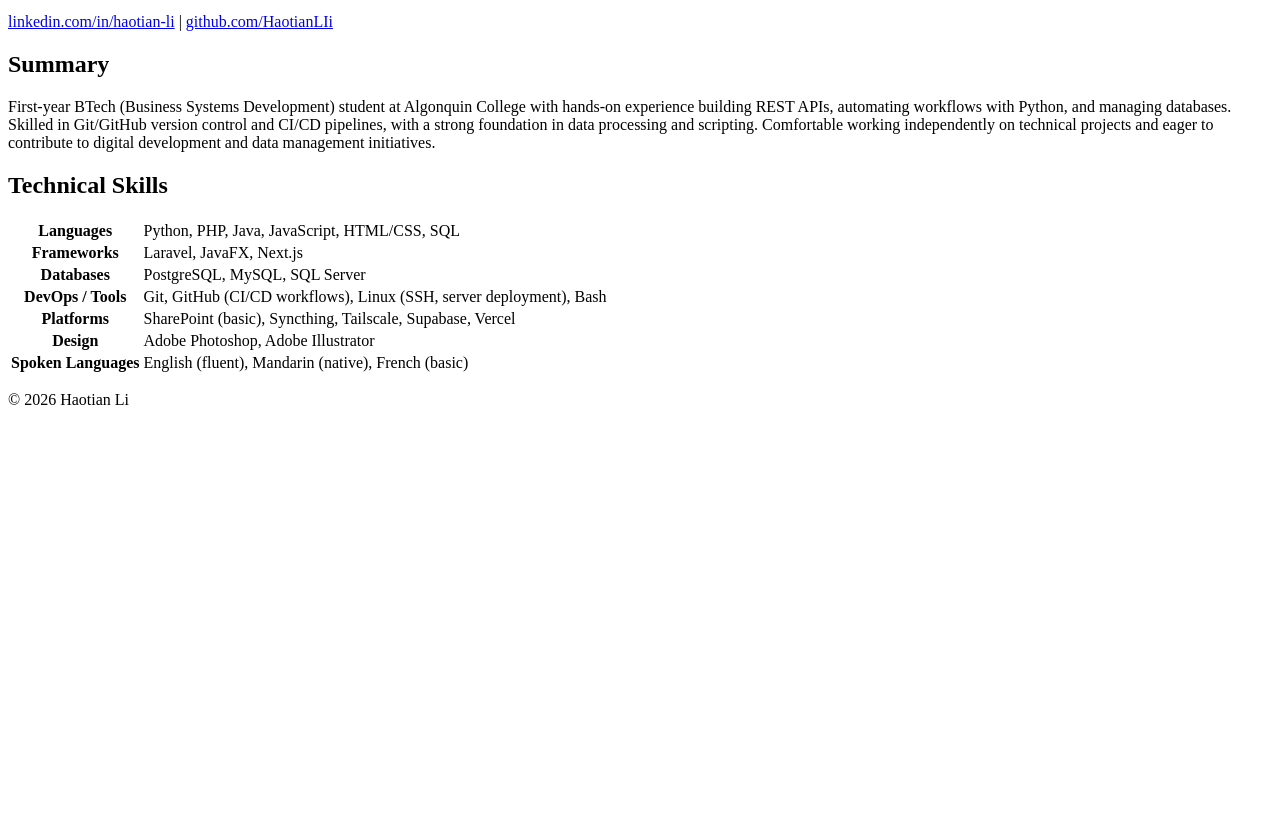
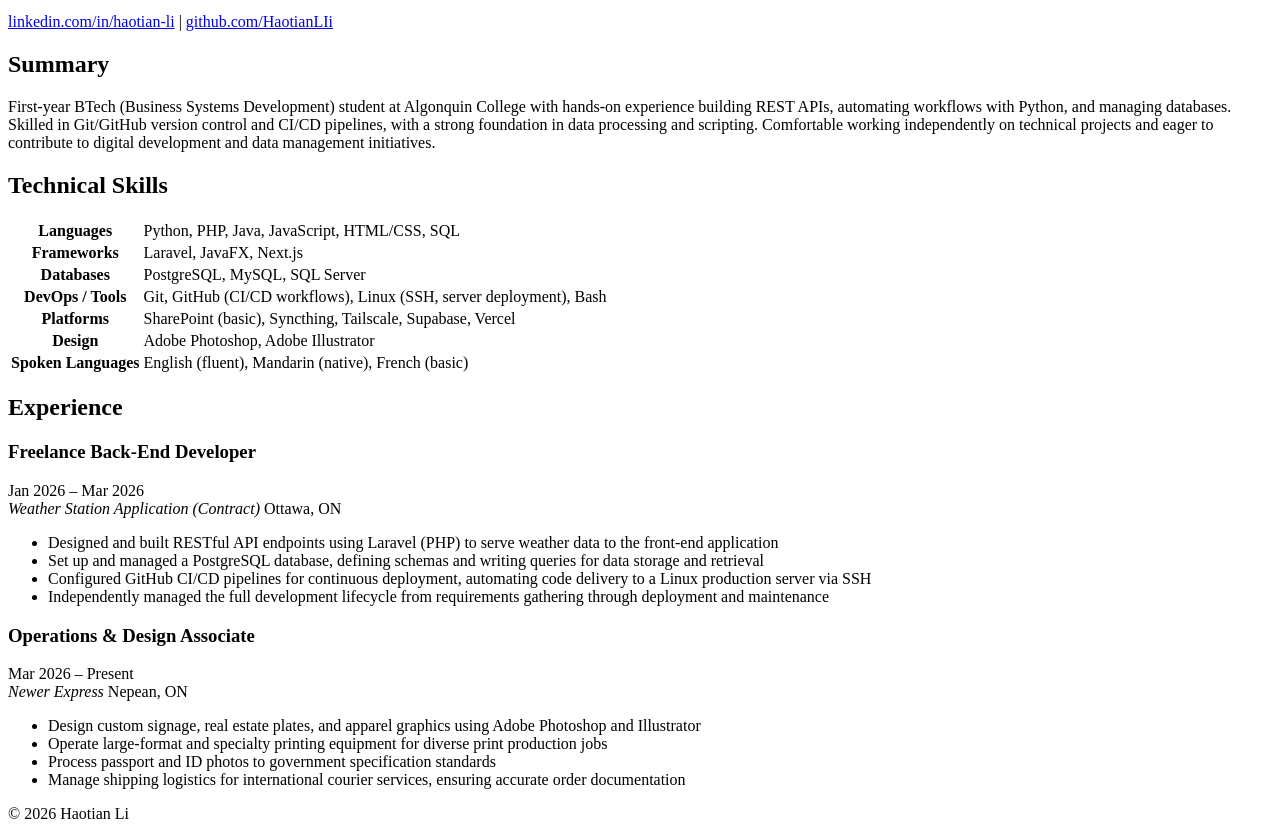
Before and after one commit to HaotianLIi/cst3106_labs, a plain HTML site: page Lab3/resume.html in a window 1280 px wide. Shown: the part 101-940 px from the top of the page. Before the commit the page ends 800 px from the top, so only its background shows below. Drawn offline with Linux system fonts and the light colour scheme.

Commit message:
Add experience section

```diff
--- a/Lab3/resume.html
+++ b/Lab3/resume.html
@@ -69,6 +69,45 @@
           </tr>
         </table>
       </section>
+
+      <!-- ===== EXPERIENCE ===== -->
+      <section>
+        <h2>Experience</h2>
+
+        <div class="entry">
+          <div class="entry-top">
+            <h3>Freelance Back-End Developer</h3>
+            <span class="date">Jan 2026 – Mar 2026</span>
+          </div>
+          <div class="entry-sub">
+            <em>Weather Station Application (Contract)</em>
+            <span>Ottawa, ON</span>
+          </div>
+          <ul>
+            <li>Designed and built RESTful API endpoints using Laravel (PHP) to serve weather data to the front-end application</li>
+            <li>Set up and managed a PostgreSQL database, defining schemas and writing queries for data storage and retrieval</li>
+            <li>Configured GitHub CI/CD pipelines for continuous deployment, automating code delivery to a Linux production server via SSH</li>
+            <li>Independently managed the full development lifecycle from requirements gathering through deployment and maintenance</li>
+          </ul>
+        </div>
+
+        <div class="entry">
+          <div class="entry-top">
+            <h3>Operations &amp; Design Associate</h3>
+            <span class="date">Mar 2026 – Present</span>
+          </div>
+          <div class="entry-sub">
+            <em>Newer Express</em>
+            <span>Nepean, ON</span>
+          </div>
+          <ul>
+            <li>Design custom signage, real estate plates, and apparel graphics using Adobe Photoshop and Illustrator</li>
+            <li>Operate large-format and specialty printing equipment for diverse print production jobs</li>
+            <li>Process passport and ID photos to government specification standards</li>
+            <li>Manage shipping logistics for international courier services, ensuring accurate order documentation</li>
+          </ul>
+        </div>
+      </section>
   </main>
 
   <footer>
```
